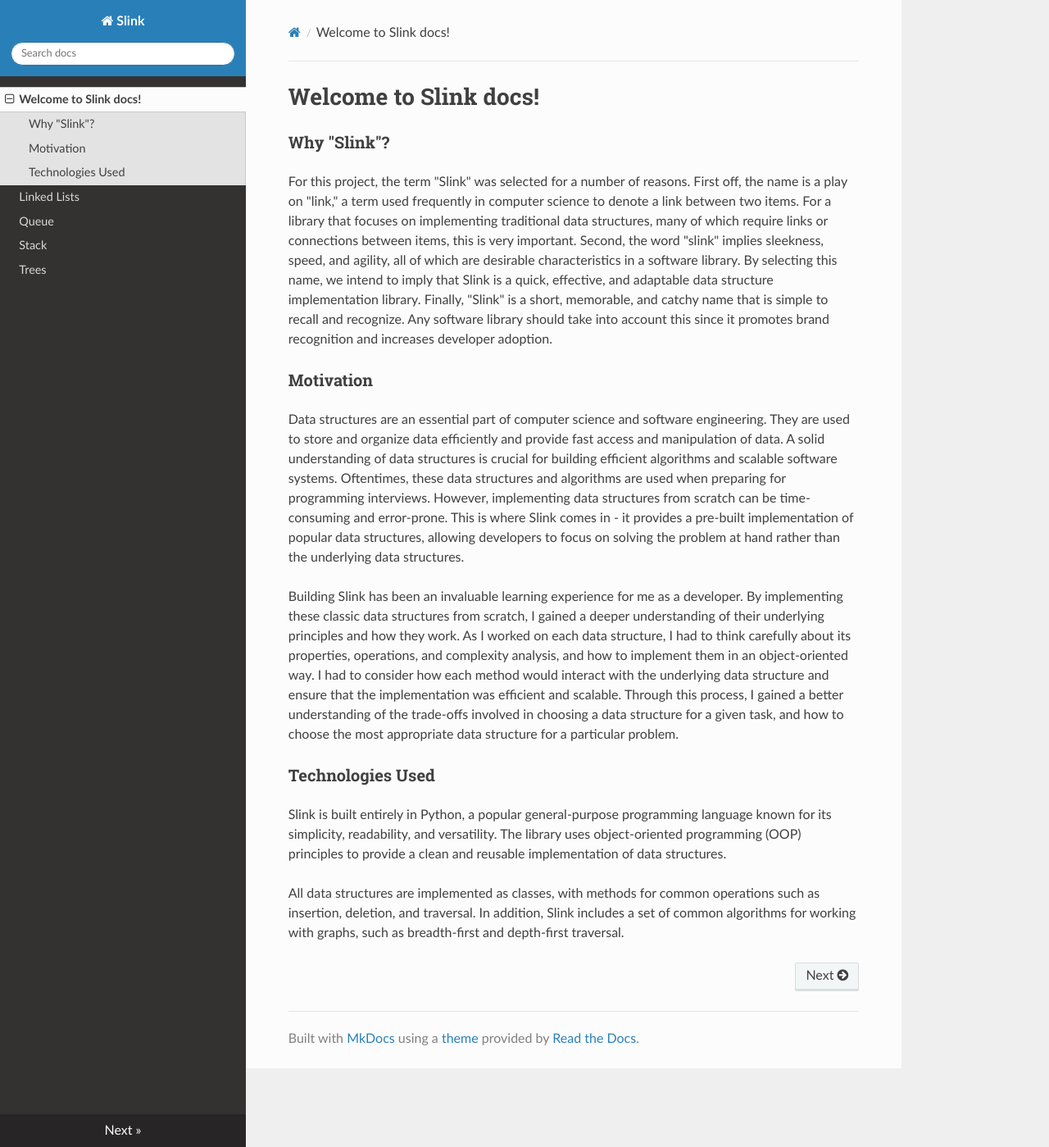
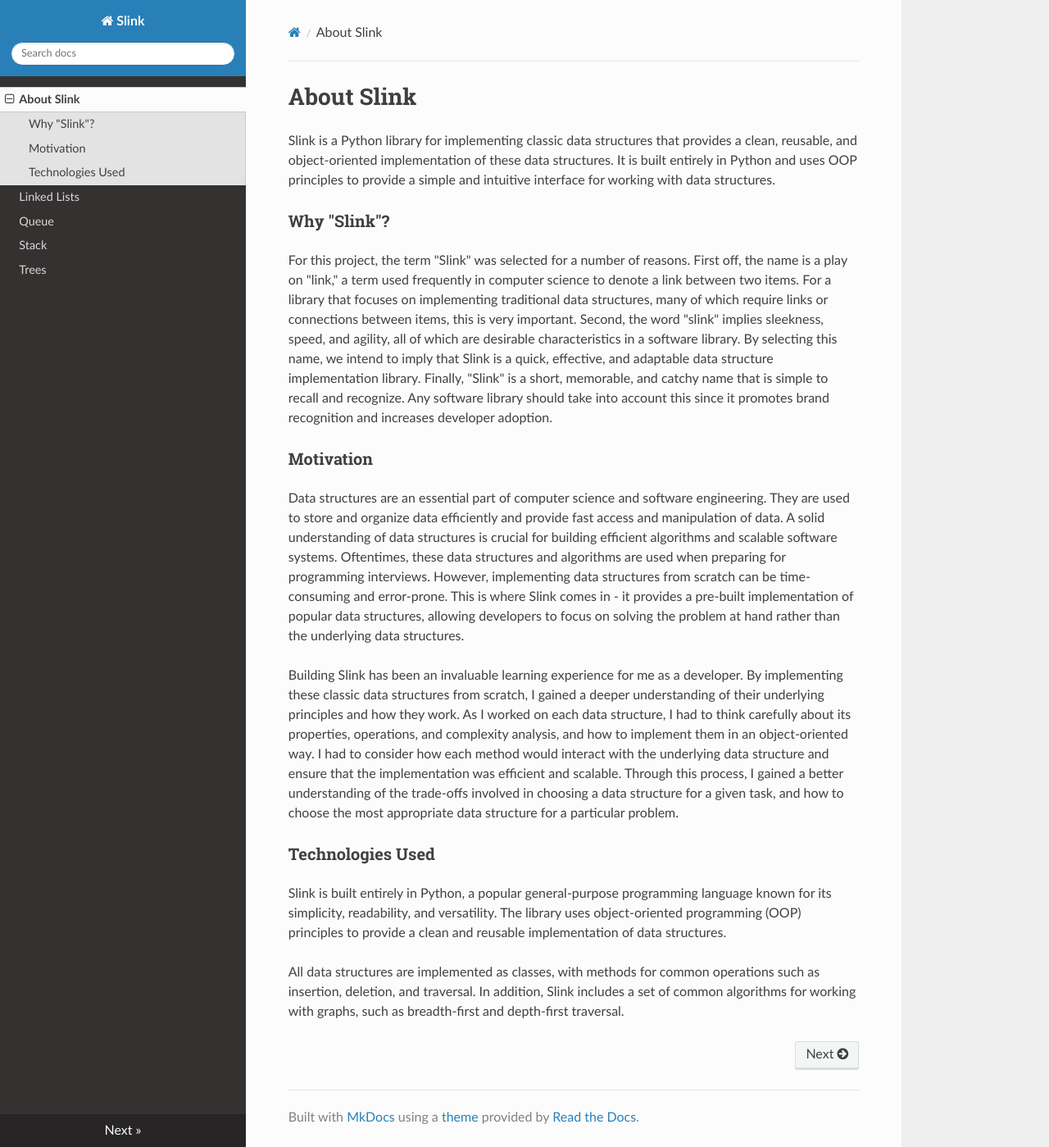
Before and after one commit to jgfranco17/slink, an MkDocs documentation site: the page built from docs/index.md, in a window 1280 px wide and 1399 px high. Shown: the whole window at 82% size. Built offline with MkDocs 1.6.1, drawn with Linux system fonts in a browser that asks for light colours; nearby versions of some CDN libraries.

Commit message:
Updated main heading

```diff
--- a/docs/index.md
+++ b/docs/index.md
@@ -1,9 +1,10 @@
-# Welcome to Slink docs!
+# About Slink
+
+Slink is a Python library for implementing classic data structures that provides a clean, reusable, and object-oriented implementation of these data structures. It is built entirely in Python and uses OOP principles to provide a simple and intuitive interface for working with data structures.
 
 ### Why "Slink"?
 
 For this project, the term "Slink" was selected for a number of reasons. First off, the name is a play on "link," a term used frequently in computer science to denote a link between two items. For a library that focuses on implementing traditional data structures, many of which require links or connections between items, this is very important. Second, the word "slink" implies sleekness, speed, and agility, all of which are desirable characteristics in a software library. By selecting this name, we intend to imply that Slink is a quick, effective, and adaptable data structure implementation library. Finally, "Slink" is a short, memorable, and catchy name that is simple to recall and recognize. Any software library should take into account this since it promotes brand recognition and increases developer adoption.
-
 
 ### Motivation
 Data structures are an essential part of computer science and software engineering. They are used to store and organize data efficiently and provide fast access and manipulation of data. A solid understanding of data structures is crucial for building efficient algorithms and scalable software systems. Oftentimes, these data structures and algorithms are used when preparing for programming interviews. However, implementing data structures from scratch can be time-consuming and error-prone. This is where Slink comes in - it provides a pre-built implementation of popular data structures, allowing developers to focus on solving the problem at hand rather than the underlying data structures.
```
